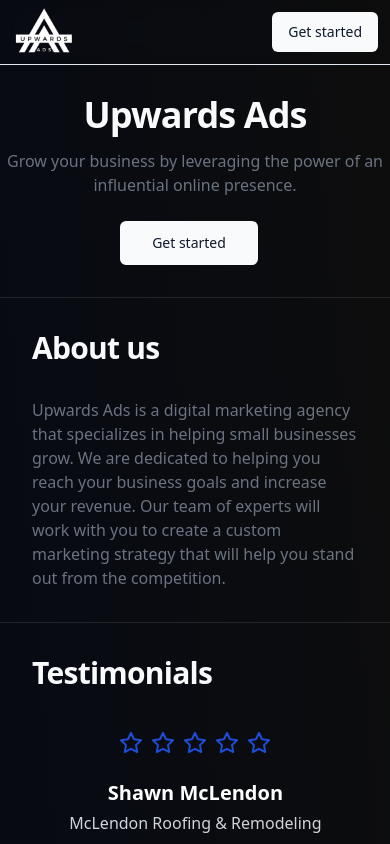
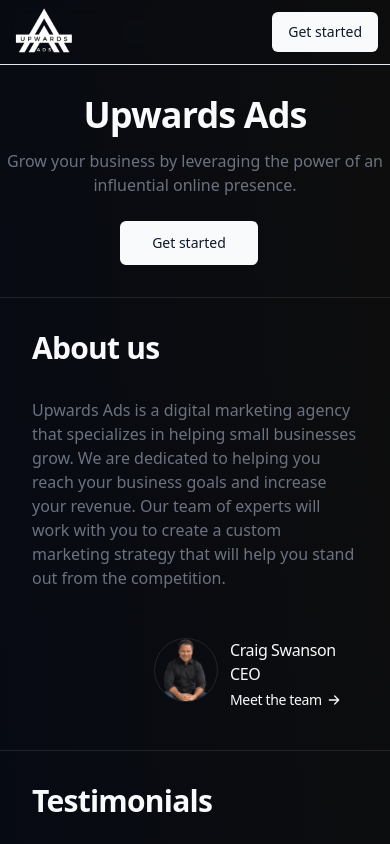
Before and after one commit to johnny-woodtke/upwardsads-website, a Next.js app: page / in a window 390 px wide. Shown: the top 844 px of the page. Built offline with nearby package versions, Linux system fonts and the light colour scheme.

Commit message:
meet the team link

```diff
--- a/app/layout.tsx
+++ b/app/layout.tsx
@@ -30,8 +30,6 @@ export const metadata: Metadata = {
     url: "https://upwardsads.com",
     images: [
       {
-        width: 1200,
-        height: 630,
         url: "/icon-og.png",
         type: "image/png",
       },
--- a/app/page.tsx
+++ b/app/page.tsx
@@ -1,6 +1,7 @@
 import Image from "next/image"
 
 import { ReviewCarousel } from "@/components/ReviewCarousel"
+import { TeamLink } from "@/components/TeamLink"
 import { Button } from "@/components/ui/button"
 
 import { DESCRIPTION, LP_GRID_ITEMS, TITLE } from "./data"
@@ -24,12 +25,11 @@ export default function App() {
         </div>
       </section>
 
-      <section className="relative flex w-full sm:h-[500px]">
+      <section className="relative flex w-full">
         <div className="absolute top-[-100px] h-0 w-0" id="about" />
 
-        <div className="w-1/2 border-y border-primary/10 max-sm:w-full">
-          <div className="flex h-full w-full justify-end">
-            <div className="max-w-screen-sm flex-col p-8 text-end lg:p-16">
+        <div className="w-1/2 border-y border-primary/10 max-sm:w-full md:flex md:justify-end">
+          <div className="flex h-full w-full max-w-screen-sm flex-col p-8 text-end lg:p-16">
             <h2 className="mb-8 text-start text-3xl font-bold tracking-tight sm:text-end sm:text-4xl lg:mb-12 xl:text-5xl">
               About us
             </h2>
@@ -39,21 +39,16 @@ export default function App() {
               dedicated to helping you reach your business goals and increase your revenue. Our team of experts will
               work with you to create a custom marketing strategy that will help you stand out from the competition.
             </p>
+
+            <div className="flex h-full items-end justify-end md:mt-24 mt-12">
+              <TeamLink />
             </div>
           </div>
         </div>
 
         <div className="w-1/2 max-sm:hidden">
           <div className="relative h-full w-full">
-            <Image
-              alt="About us"
-              src="/assets/about.jpeg"
-              fill
-              style={{
-                objectFit: "cover",
-                objectPosition: "center",
-              }}
-            />
+            <Image alt="About us" src="/assets/about.jpeg" fill className="object-fit object-cover" />
           </div>
         </div>
       </section>
--- /dev/null
+++ b/components/Avatar.tsx
@@ -0,0 +1,29 @@
+import { cva } from "class-variance-authority"
+import Image from "next/image"
+
+import { cn } from "@/lib/utils"
+
+type AvatarProps = Readonly<{
+  src: string
+  size?: "sm"
+  className?: string
+}>
+
+const avatarVariants = cva("relative", {
+  variants: {
+    size: {
+      sm: "h-16 w-16 md:w-18 md:h-18",
+    },
+  },
+  defaultVariants: {
+    size: "sm",
+  },
+})
+
+export function Avatar({ src, size, className }: AvatarProps) {
+  return (
+    <div className={cn(avatarVariants({ size }), className)}>
+      <Image alt="Craig Swanson" src={src} fill className="object-scale-down rounded-full border border-primary/10" />
+    </div>
+  )
+}
--- /dev/null
+++ b/components/TeamLink.tsx
@@ -0,0 +1,89 @@
+"use client"
+
+import Link from "next/link"
+import { useEffect, useState } from "react"
+
+import { Avatar } from "@/components/Avatar"
+import { cn } from "@/lib/utils"
+
+export function TeamLink() {
+  const [isHovered, setIsHovered] = useState(false)
+  const [isClicked, setIsClicked] = useState(false)
+  const [isHidden, setIsHidden] = useState(true)
+
+  useEffect(() => {
+    if (isClicked && isHovered) {
+      setIsHovered(false)
+      return
+    }
+
+    if (isHovered && !isClicked) {
+      setIsHidden(false)
+      return
+    }
+
+    const timeout = setTimeout(() => {
+      setIsHidden(true)
+    }, 100)
+    return () => {
+      clearTimeout(timeout)
+    }
+  }, [isHovered, isClicked])
+
+  return (
+    <div className="flex w-full h-full items-start justify-end">
+      <Link
+        className={cn("flex")}
+        href="/team"
+        onMouseEnter={() => setIsHovered(true)}
+        onMouseLeave={() => setIsHovered(false)}
+        onClick={() => setIsClicked(true)}
+      >
+        <Avatar src="/assets/craig-swanson.png" />
+        <div className="flex flex-col justify-start ml-4 max-sm:ml-3 text-left h-20 w-32">
+          <p className="text-primary max-sm:tracking-tight">Craig Swanson</p>
+          <p className="text-primary max-sm:tracking-tight">CEO</p>
+          <MeetTheTeam
+            {...{
+              isHidden,
+              isHovered,
+              isClicked,
+            }}
+          />
+        </div>
+      </Link>
+    </div>
+  )
+}
+
+type MeetTheTeamProps = Readonly<{
+  isHovered: boolean
+  isClicked: boolean
+  isHidden: boolean
+}>
+
+function MeetTheTeam({ isHidden, isHovered, isClicked }: MeetTheTeamProps) {
+  return (
+    <div
+      className={cn(
+        "flex items-center text-primary mt-1 text-sm max-sm:tracking-tight",
+        "duration-150",
+        isHovered && "sm:animate-in sm:slide-in-from-left",
+        !isHovered && cn("sm:animate-out", isClicked ? "sm:slide-out-to-right" : "sm:slide-out-to-left"),
+        isHidden && "sm:hidden"
+      )}
+    >
+      <span>Meet the team</span>
+      <svg
+        className="ml-2 max-sm:ml-1 h-4 w-4"
+        fill="none"
+        stroke="currentColor"
+        strokeWidth="2"
+        viewBox="0 0 24 24"
+        xmlns="http://www.w3.org/2000/svg"
+      >
+        <path strokeLinecap="round" strokeLinejoin="round" d="M5 12h14m0 0l-6-6m6 6l-6 6"></path>
+      </svg>
+    </div>
+  )
+}
```
Also changed, not shown: public/assets/craig-swanson.png (added). Lines whose indentation alone changed are shown as unchanged.
